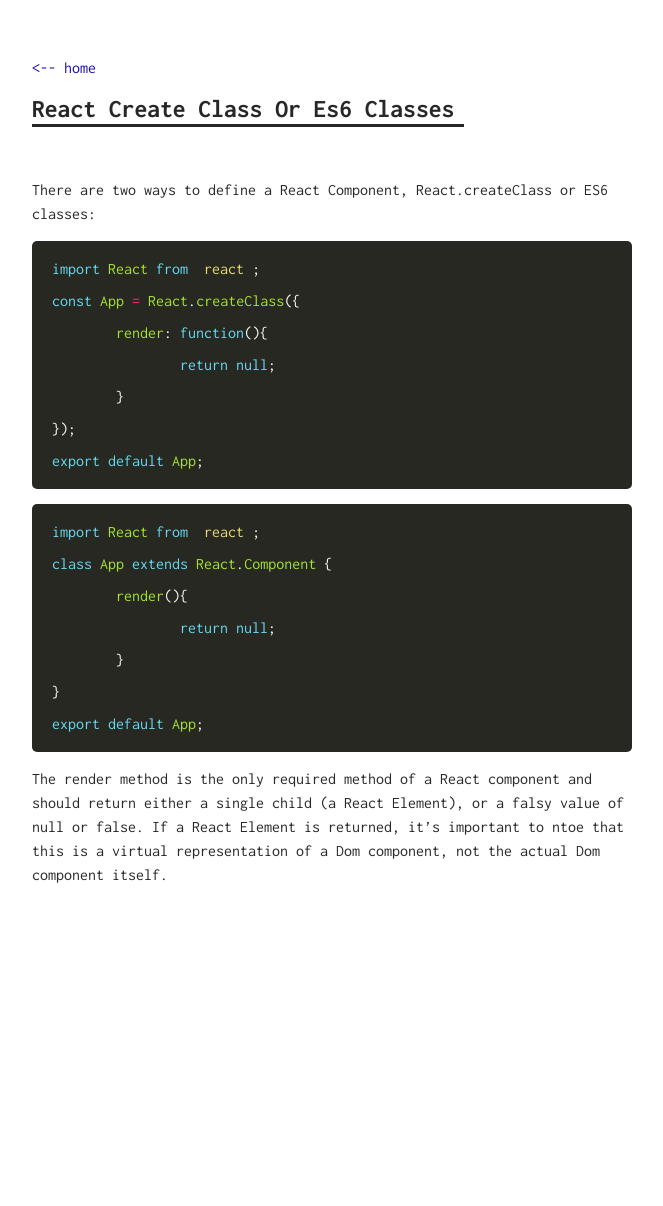
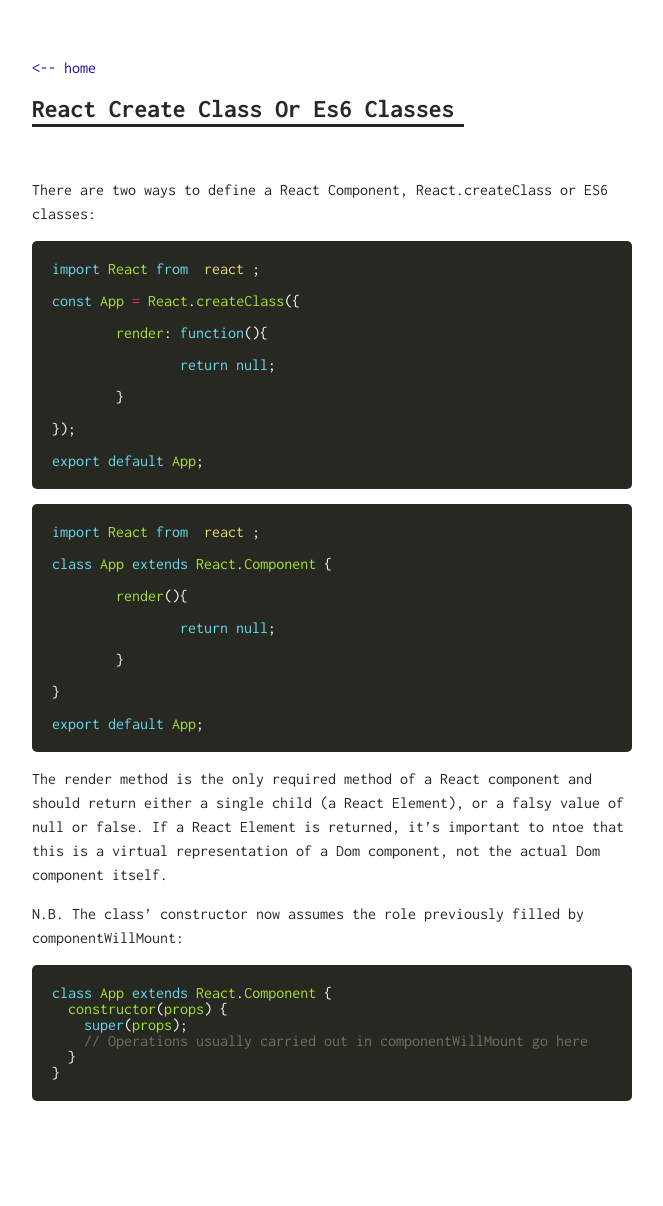
Before and after one commit to iamandyjones/js-notes, a Jekyll site: the page built from _posts/2017-06-01-react-create-class-or-es6-classes.md, in a window 1280 px wide. Shown: the whole page, without its empty margins (308-971 px from the left). Built offline with Jekyll 4.4.1, drawn with Linux system fonts in a browser that asks for light colours; before the commit the page ends 992 px from its top, so only the background shows below that.

Commit message:
Update 2017-06-01-react-create-class-or-es6-classes.md

```diff
--- a/_posts/2017-06-01-react-create-class-or-es6-classes.md
+++ b/_posts/2017-06-01-react-create-class-or-es6-classes.md
@@ -39,3 +39,14 @@
 {% endhighlight %}
 
 The render method is the only required method of a React component and should return either a single child (a React Element), or a falsy value of null or false. If a React Element is returned, it's important to ntoe that this is a virtual representation of a Dom component, not the actual Dom component itself.
+
+N.B. The class' constructor now assumes the role previously filled by componentWillMount:
+
+{% highlight javascript %}
+class App extends React.Component {
+  constructor(props) {
+    super(props);
+    // Operations usually carried out in componentWillMount go here
+  }
+}
+{% endhighlight %}
```
